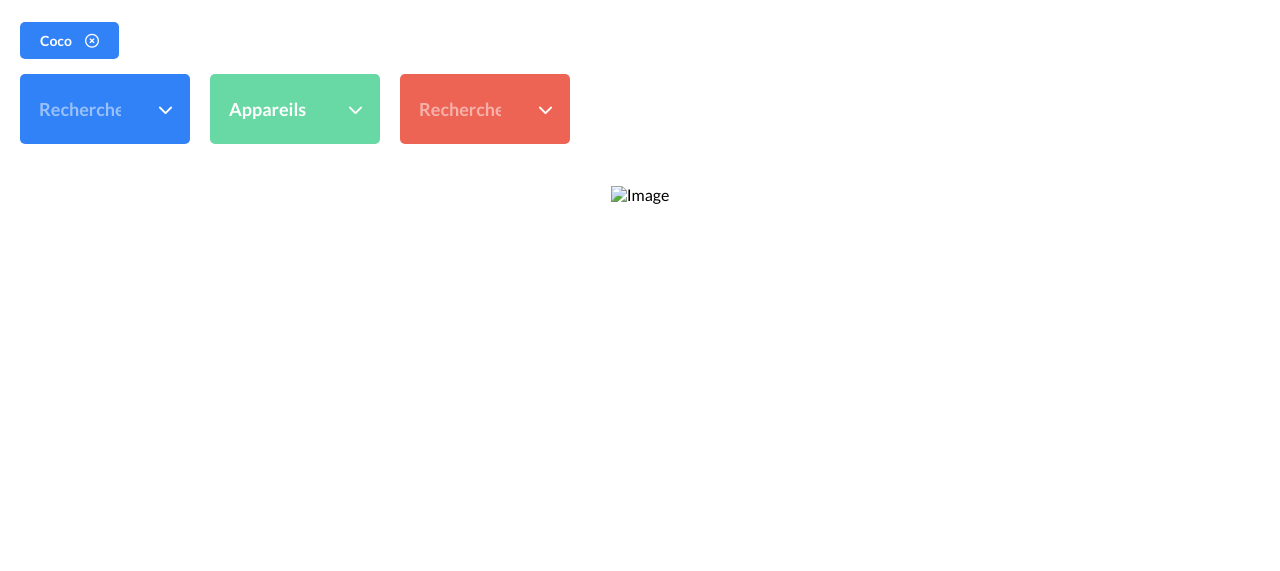
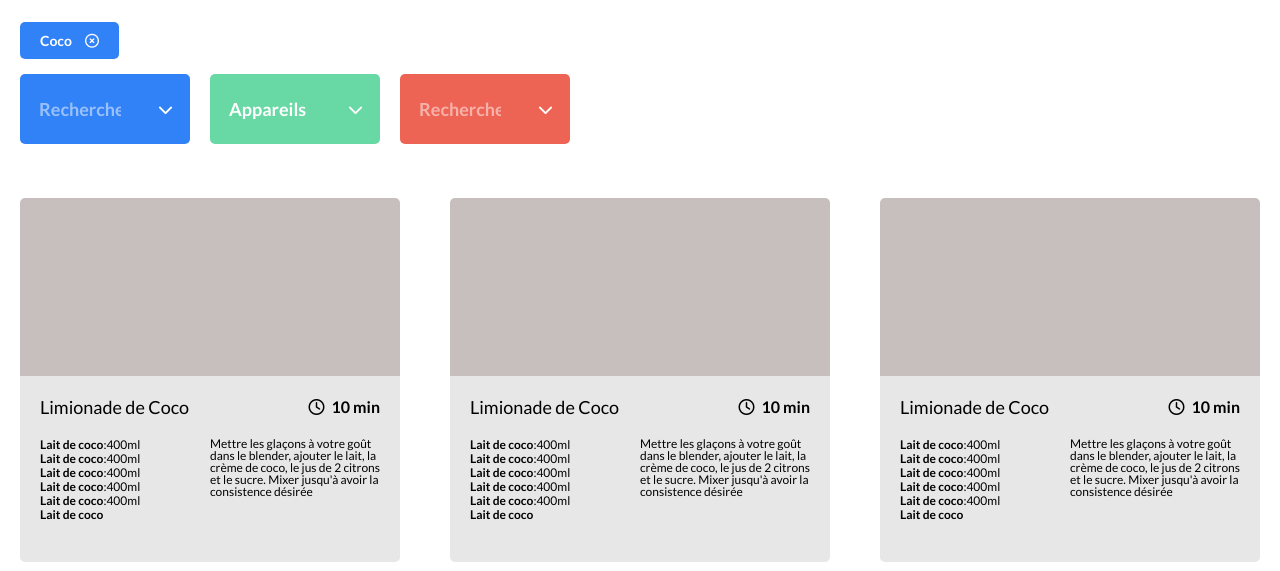
Before and after one commit to jerome-foulet/FouletJerome_7_29042022, a website: page index.html in a window 1280 px wide. Shown: the part 229-800 px from the top of the page. Drawn offline with Linux system fonts and the light colour scheme.

Commit message:
feat(main): cards integration

```diff
--- a/data/recipes.js
+++ b/data/recipes.js
@@ -96,7 +96,7 @@ const recipes = [
               "quantity": 1
           },
           {
-              "ingredient": "Huile d'olive"
+              "ingredient": "Huile d'olive",
               "quantity": 1,
              "unit": "cuillères à soupe"
           }
--- a/index.html
+++ b/index.html
@@ -79,11 +79,102 @@
 
     <article class="card">
       <header>
-        <img src="..." alt="Image">
       </header>
-      <main>
+      <section>
+        <div>
+          <h2>Limionade de Coco</h2>
+          <i class="fa-regular fa-clock"></i>
+          <p>10 min</p>
+        </div>
+        <div class="recette">
+          <ul>
+            <li><span>Lait de coco</span>:400ml</li>
+            <li><span>Lait de coco</span>:400ml</li>
+            <li><span>Lait de coco</span>:400ml</li>
+            <li><span>Lait de coco</span>:400ml</li>
+            <li><span>Lait de coco</span>:400ml</li>
+            <li><span>Lait de coco</span></li>
+          </ul>
+          <p>
+            Mettre les glaçons à votre goût dans le blender, ajouter le lait, la crème de coco, le jus de 2 citrons et le sucre. Mixer jusqu'à avoir la consistence désirée
+          </p>
+        </div>
+      </section>
+    </article>
 
-      </main>
+    <article class="card">
+      <header>
+      </header>
+      <section>
+        <div>
+          <h2>Limionade de Coco</h2>
+          <i class="fa-regular fa-clock"></i>
+          <p>10 min</p>
+        </div>
+        <div class="recette">
+          <ul>
+            <li><span>Lait de coco</span>:400ml</li>
+            <li><span>Lait de coco</span>:400ml</li>
+            <li><span>Lait de coco</span>:400ml</li>
+            <li><span>Lait de coco</span>:400ml</li>
+            <li><span>Lait de coco</span>:400ml</li>
+            <li><span>Lait de coco</span></li>
+          </ul>
+          <p>
+            Mettre les glaçons à votre goût dans le blender, ajouter le lait, la crème de coco, le jus de 2 citrons et le sucre. Mixer jusqu'à avoir la consistence désirée
+          </p>
+        </div>
+      </section>
+    </article>
+
+    <article class="card">
+      <header>
+      </header>
+      <section>
+        <div>
+          <h2>Limionade de Coco</h2>
+          <i class="fa-regular fa-clock"></i>
+          <p>10 min</p>
+        </div>
+        <div class="recette">
+          <ul>
+            <li><span>Lait de coco</span>:400ml</li>
+            <li><span>Lait de coco</span>:400ml</li>
+            <li><span>Lait de coco</span>:400ml</li>
+            <li><span>Lait de coco</span>:400ml</li>
+            <li><span>Lait de coco</span>:400ml</li>
+            <li><span>Lait de coco</span></li>
+          </ul>
+          <p>
+            Mettre les glaçons à votre goût dans le blender, ajouter le lait, la crème de coco, le jus de 2 citrons et le sucre. Mixer jusqu'à avoir la consistence désirée
+          </p>
+        </div>
+      </section>
+    </article>
+
+    <article class="card">
+      <header>
+      </header>
+      <section>
+        <div>
+          <h2>Limionade de Coco</h2>
+          <i class="fa-regular fa-clock"></i>
+          <p>10 min</p>
+        </div>
+        <div class="recette">
+          <ul>
+            <li><span>Lait de coco</span>:400ml</li>
+            <li><span>Lait de coco</span>:400ml</li>
+            <li><span>Lait de coco</span>:400ml</li>
+            <li><span>Lait de coco</span>:400ml</li>
+            <li><span>Lait de coco</span>:400ml</li>
+            <li><span>Lait de coco</span></li>
+          </ul>
+          <p>
+            Mettre les glaçons à votre goût dans le blender, ajouter le lait, la crème de coco, le jus de 2 citrons et le sucre. Mixer jusqu'à avoir la consistence désirée
+          </p>
+        </div>
+      </section>
     </article>
 
   </main>
--- a/sass/main.scss
+++ b/sass/main.scss
@@ -164,8 +164,79 @@ header {
   }
 }
 
-#cadrs {
+#cards {
   margin-top: 54px;
+  display: flex;
+  flex-wrap: wrap;
+  gap: 50px;
+
+  .card {
+    width: 380px;
+    border-radius: 5px;
+    overflow: hidden;
+
+    header {
+      height: 178px;
+      background-color: #C7BEBE;
+    }
+
+    section {
+      background-color: #E7E7E7;
+      height: 186px;
+      padding: 20px;
+
+      div:first-child {
+        display: flex;
+        align-items: center;
+
+        h2 {
+          margin: 0;
+          font-weight: 400;
+          font-size: 18px;
+          line-height: 22px;
+        }
+
+        i {
+          margin-left: auto;
+        }
+
+        p {
+          font-weight: 700;
+          margin: 0;
+          margin-left: 7px;
+        }
+      }
+
+      .recette {
+        display: flex;
+        justify-content: space-between;
+        margin-top: 20px;
+
+        ul {
+          margin: 0;
+          padding: 0;
+          width: 171px;
+          list-style-type: none;
+          font-weight: 400;
+          font-size: 12px;
+          line-height: 14px;
+
+          span {
+            font-weight: 700;
+          }
+        }
+
+        p {
+          width: 171px;
+          font-weight: 400;
+          font-size: 12px;
+          line-height: 100%;
+          margin: 0;
+          padding: 0;
+        }
+      }
+    }
+  }
 }
 
 .visuallyHidden {
```
Also changed, not shown: css/style.css, 1 other file.
